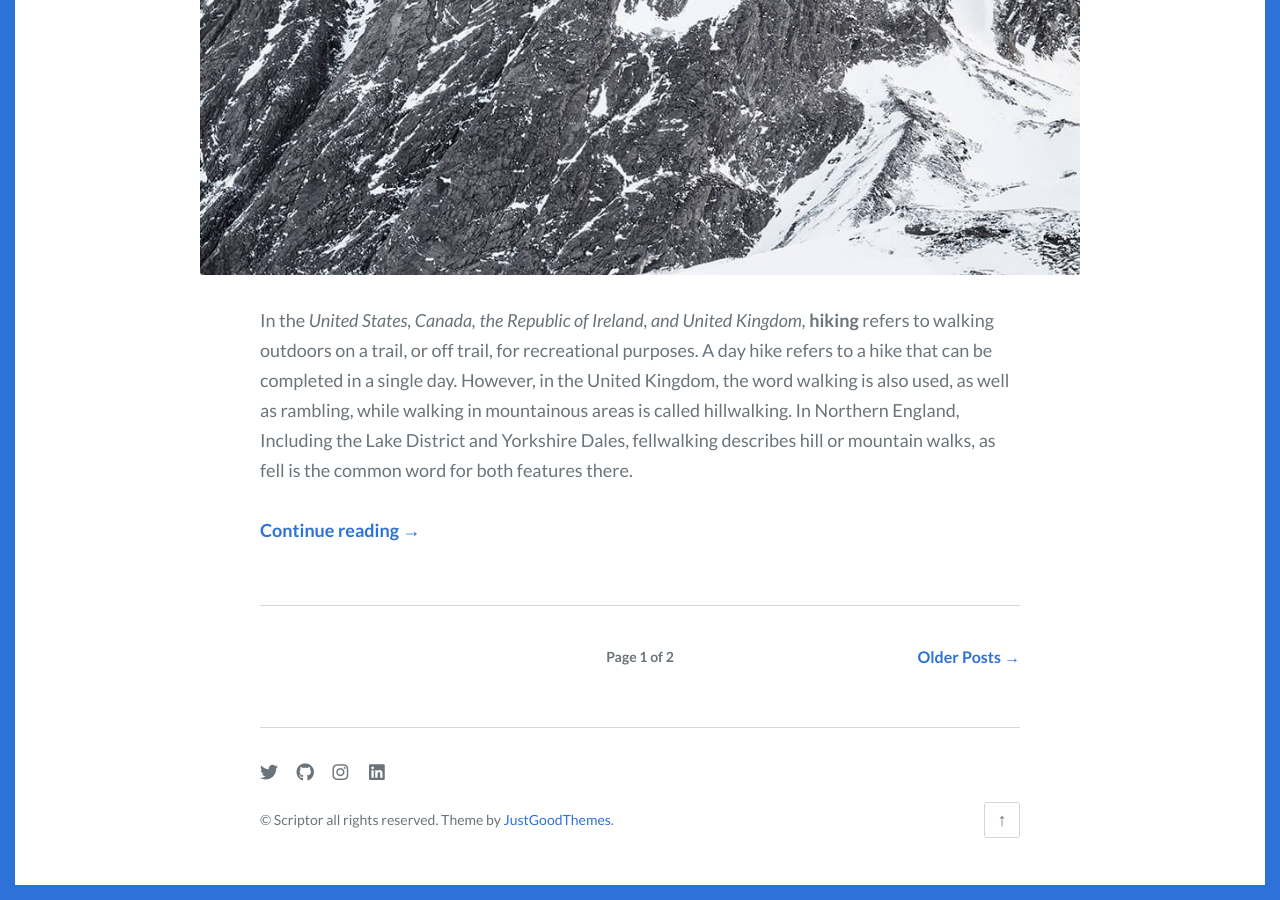
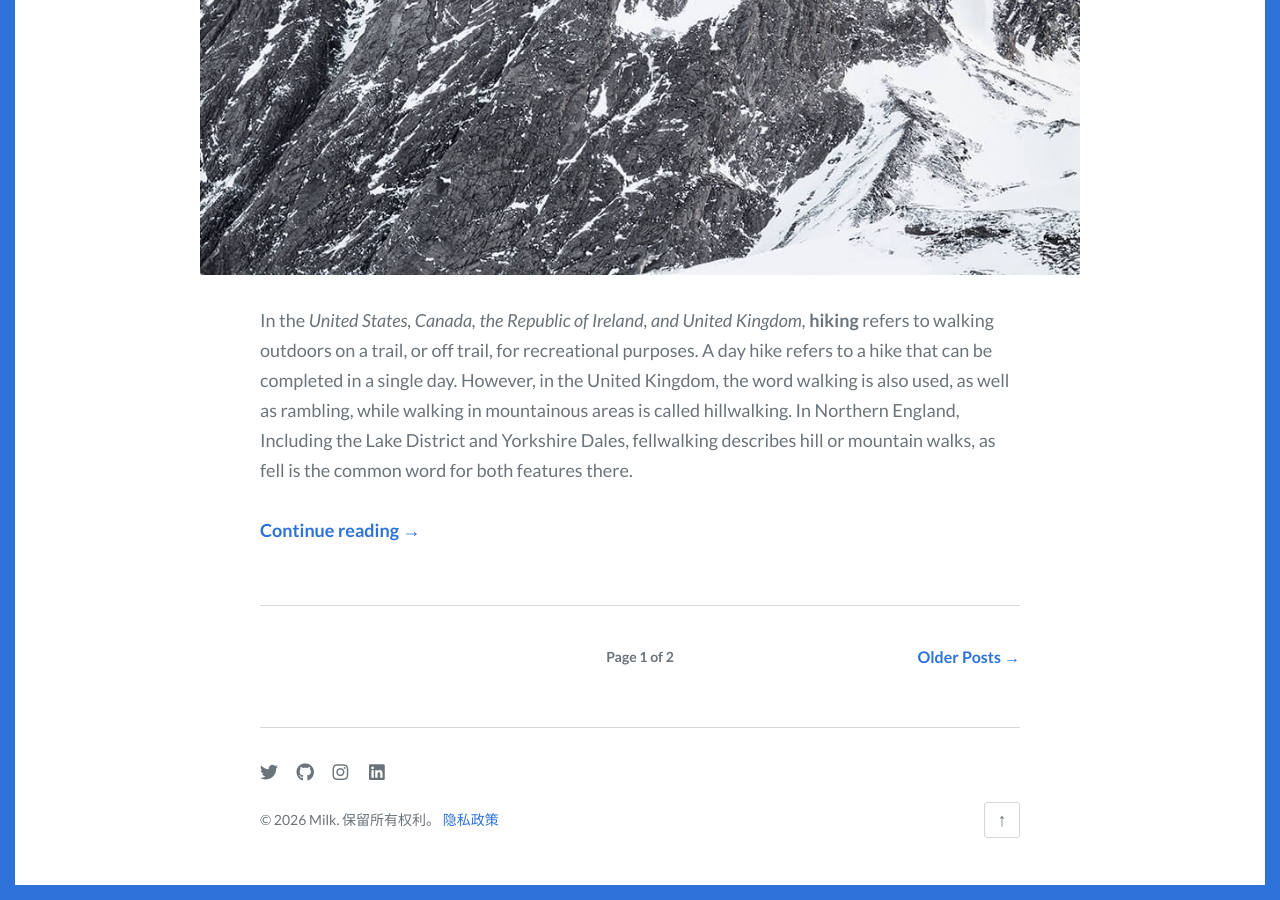
Before and after one commit to yangjj-iso/yangjj-iso.github.io, a Jekyll site: the page built from index.html, in a window 1280 px wide and 900 px high, scrolled down 3171 px. Built offline with Jekyll 4.4.1, drawn with Linux system fonts in a browser that asks for light colours; some web fonts are replaced; the list of posts is cut into pages by our own code.

Commit message:
Update _config.yml

```diff
--- a/_config.yml
+++ b/_config.yml
@@ -44,7 +44,7 @@ accent_color: '#2d72d9'
 
 # Site footer
 footer:
-  content: "&copy; Scriptor all rights reserved. Theme by [JustGoodThemes](https://www.justgoodthemes.com)."
+  content: "&copy; 2026 Milk. 保留所有权利。 [隐私政策](/privacy/)"
   has_social: true
 
 # Plugins
```
